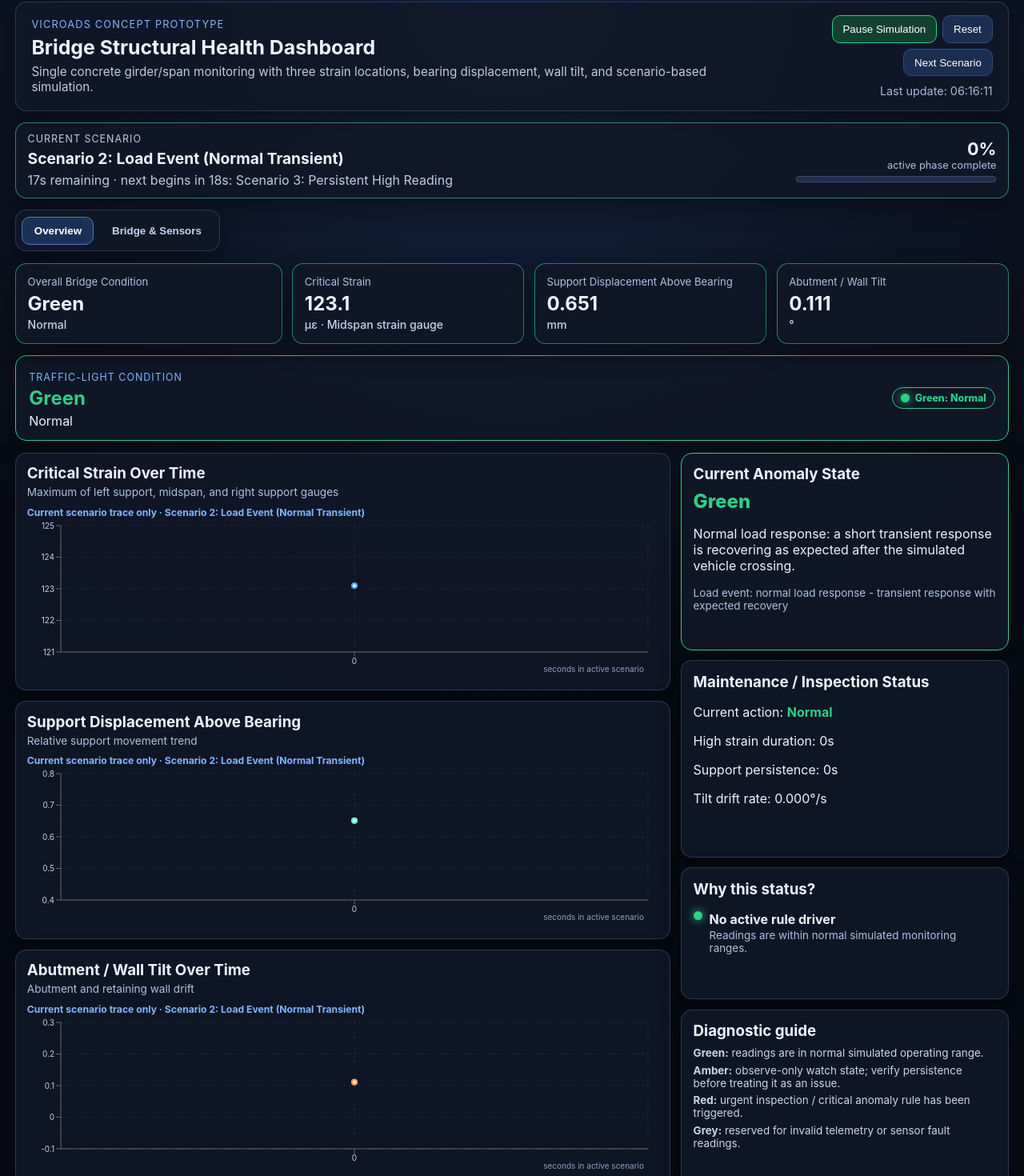
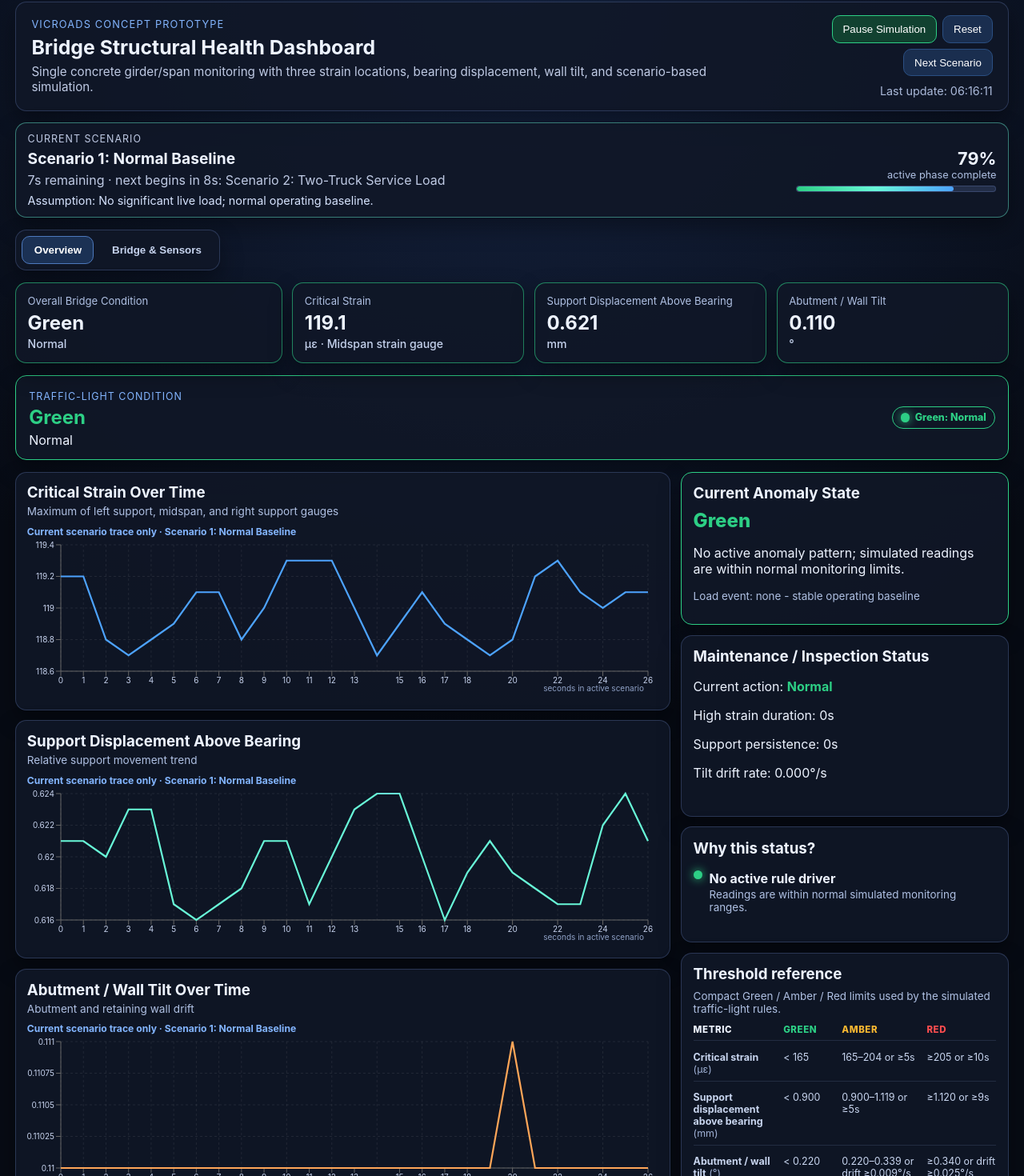
Before and after one commit to Janesjuicers/CAPSTONE, a React (Vite) app in the folder web-dashboard/: page / in a window 1280 px wide. Shown: the part 14-1484 px from the top of the page at 80% size. Built offline with nearby package versions, Linux system fonts and the light colour scheme.

Commit message:
Polish dashboard scenario simulation

```diff
--- a/web-dashboard/src/App.jsx
+++ b/web-dashboard/src/App.jsx
@@ -3,7 +3,7 @@ import MetricCard from './components/MetricCard';
 import LiveChart from './components/LiveChart';
 import MemberTable from './components/MemberTable';
 import BridgeSchematic from './components/BridgeSchematic';
-import { MAX_POINTS, createInitialHistory, evaluateStatus, jumpToScenario, nextDataPoint, scenarioCatalog } from './data/simulator';
+import { MAX_POINTS, THRESHOLD_GUIDE, createInitialHistory, evaluateStatus, jumpToScenario, nextDataPoint, scenarioCatalog } from './data/simulator';
 
 function toneFromTraffic(statusKey) {
   if (statusKey === 'red') return 'danger';
@@ -32,6 +32,7 @@ function ScenarioProgress({ latest }) {
         <p>
           {latest.scenarioRemainingSec}s remaining · next begins in {latest.nextScenarioInSec}s: {latest.nextScenarioLabel}
         </p>
+        <p className="scenario-assumption">Assumption: {latest.scenarioAssumption}</p>
       </div>
       <div className="scenario-progress-block" aria-label="Scenario timer and progress">
         <strong>{progressPercent}%</strong>
@@ -63,16 +64,27 @@ function WhyStatusPanel({ latest }) {
   );
 }
 
-function DiagnosticGuide() {
+function ThresholdGuide() {
   return (
-    <article className="card diagnostic-guide">
-      <h3>Diagnostic guide</h3>
-      <ul>
-        <li><strong>Green:</strong> readings are in normal simulated operating range.</li>
-        <li><strong>Amber:</strong> observe-only watch state; verify persistence before treating it as an issue.</li>
-        <li><strong>Red:</strong> urgent inspection / critical anomaly rule has been triggered.</li>
-        <li><strong>Grey:</strong> reserved for invalid telemetry or sensor fault readings.</li>
-      </ul>
+    <article className="card threshold-guide">
+      <h3>Threshold reference</h3>
+      <p className="small-muted">Compact Green / Amber / Red limits used by the simulated traffic-light rules.</p>
+      <div className="threshold-grid" role="table" aria-label="Traffic light threshold reference">
+        <div className="threshold-row threshold-head" role="row">
+          <span role="columnheader">Metric</span>
+          <span role="columnheader" className="traffic-green">Green</span>
+          <span role="columnheader" className="traffic-amber">Amber</span>
+          <span role="columnheader" className="traffic-red">Red</span>
+        </div>
+        {THRESHOLD_GUIDE.map((threshold) => (
+          <div className="threshold-row" role="row" key={threshold.metric}>
+            <span role="cell"><strong>{threshold.metric}</strong> <em>({threshold.unit})</em></span>
+            <span role="cell">{threshold.green}</span>
+            <span role="cell">{threshold.amber}</span>
+            <span role="cell">{threshold.red}</span>
+          </div>
+        ))}
+      </div>
     </article>
   );
 }
@@ -207,7 +219,7 @@ export default function App() {
               </article>
 
               <WhyStatusPanel latest={latest} />
-              <DiagnosticGuide />
+              <ThresholdGuide />
             </section>
           </section>
         </main>
--- a/web-dashboard/src/data/simulator.js
+++ b/web-dashboard/src/data/simulator.js
@@ -1,11 +1,55 @@
-export const MAX_POINTS = 34;
+export const MAX_POINTS = 40;
 
 const DEFAULT_POINTS = 22;
 const SCENARIOS = [
-  { id: 'baseline', label: 'Scenario 1: Normal Baseline', durationSec: 26 },
-  { id: 'load_event', label: 'Scenario 2: Load Event (Normal Transient)', durationSec: 18 },
-  { id: 'persistent_high', label: 'Scenario 3: Persistent High Reading', durationSec: 22 },
-  { id: 'tilt_drift', label: 'Scenario 4: Tilt Drift', durationSec: 24 }
+  {
+    id: 'baseline',
+    label: 'Scenario 1: Normal Baseline',
+    durationSec: 34,
+    assumption: 'No significant live load; normal operating baseline.'
+  },
+  {
+    id: 'load_event',
+    label: 'Scenario 2: Two-Truck Service Load',
+    durationSec: 34,
+    assumption: 'Two representative heavy trucks crossing in sequence.'
+  },
+  {
+    id: 'persistent_high',
+    label: 'Scenario 3: Sustained High Strain',
+    durationSec: 36,
+    assumption: 'Sustained abnormal strain response.'
+  },
+  {
+    id: 'tilt_drift',
+    label: 'Scenario 4: Abutment / Wall Movement',
+    durationSec: 36,
+    assumption: 'Gradual abutment / soil / retaining wall movement.'
+  }
+];
+
+export const THRESHOLD_GUIDE = [
+  {
+    metric: 'Critical strain',
+    unit: 'με',
+    green: '< 165',
+    amber: '165–204 or ≥5s',
+    red: '≥205 or ≥10s'
+  },
+  {
+    metric: 'Support displacement above bearing',
+    unit: 'mm',
+    green: '< 0.900',
+    amber: '0.900–1.119 or ≥5s',
+    red: '≥1.120 or ≥9s'
+  },
+  {
+    metric: 'Abutment / wall tilt',
+    unit: '°',
+    green: '< 0.220',
+    amber: '0.220–0.339 or drift ≥0.009°/s',
+    red: '≥0.340 or drift ≥0.025°/s'
+  }
 ];
 
 const LOOP_SECONDS = SCENARIOS.reduce((sum, scenario) => sum + scenario.durationSec, 0);
@@ -25,12 +69,8 @@ function stableNoise(tick, phase = 0, magnitude = 1) {
   return (Math.sin((tick + phase) * 1.19) * 0.42 + Math.sin((tick + phase) * 0.47) * 0.38 + Math.sin((tick + phase) * 2.11) * 0.2) * magnitude;
 }
 
-function smoothPulse(progress, risePoint = 0.34, fallPoint = 0.72) {
-  const rise = clamp(progress / risePoint, 0, 1);
-  const fall = clamp((1 - progress) / (1 - fallPoint), 0, 1);
-  const shapedRise = rise * rise * (3 - 2 * rise);
-  const shapedFall = fall * fall * (3 - 2 * fall);
-  return Math.min(shapedRise, shapedFall);
+function bellPulse(progress, center, width) {
+  return Math.exp(-Math.pow((progress - center) / width, 2));
 }
 
 function getScenarioState(globalTick) {
@@ -60,56 +100,57 @@ function getScenarioState(globalTick) {
 
 function scenarioMetrics(state, globalTick) {
   const natural = stableNoise(globalTick, 1, 1);
-  const localRipple = Math.sin(state.scenarioTick * 0.7) * 0.8;
+  const localRipple = Math.sin(state.scenarioTick * 0.42) * 0.35;
 
   if (state.id === 'baseline') {
     return {
-      loadEvent: 'none',
-      strainLeft: 112 + natural * 1.2 + localRipple * 0.5,
-      strainMidspan: 119 + stableNoise(globalTick, 6, 1.5),
-      strainRight: 110 + stableNoise(globalTick, 11, 1.1) - localRipple * 0.35,
-      supportDisplacement: 0.62 + stableNoise(globalTick, 3, 0.018),
-      abutmentTilt: 0.11 + stableNoise(globalTick, 8, 0.002)
+      loadEvent: 'none - stable operating baseline',
+      strainLeft: 112 + natural * 0.35 + localRipple * 0.2,
+      strainMidspan: 119 + stableNoise(globalTick, 6, 0.45),
+      strainRight: 110 + stableNoise(globalTick, 11, 0.35) - localRipple * 0.15,
+      supportDisplacement: 0.62 + stableNoise(globalTick, 3, 0.006),
+      abutmentTilt: 0.11 + stableNoise(globalTick, 8, 0.0007)
     };
   }
 
   if (state.id === 'load_event') {
-    const vehiclePulse = smoothPulse(state.progress, 0.32, 0.7);
-    const recoveryTail = state.progress > 0.7 ? Math.exp(-(state.scenarioTick - state.durationSec * 0.7) / 2.5) * 0.08 : 0;
-    const transient = vehiclePulse + recoveryTail;
+    const firstTruck = bellPulse(state.progress, 0.32, 0.11);
+    const secondTruck = bellPulse(state.progress, 0.62, 0.12);
+    const recovery = state.progress > 0.72 ? Math.exp(-(state.progress - 0.72) * 12) * 0.08 : 0;
+    const transient = firstTruck * 0.95 + secondTruck + recovery;
     return {
-      loadEvent: 'normal load response - transient response with expected recovery',
-      strainLeft: 117 + transient * 17 + stableNoise(globalTick, 2, 0.9),
-      strainMidspan: 123 + transient * 35 + stableNoise(globalTick, 5, 1.0),
-      strainRight: 116 + transient * 16 + stableNoise(globalTick, 9, 0.9),
-      supportDisplacement: 0.65 + transient * 0.12 + stableNoise(globalTick, 4, 0.01),
-      abutmentTilt: 0.112 + stableNoise(globalTick, 10, 0.0016)
+      loadEvent: 'normal transient/service load response - two representative heavy trucks crossing in sequence with expected recovery',
+      strainLeft: 116 + transient * 13 + stableNoise(globalTick, 2, 0.45),
+      strainMidspan: 122 + transient * 29 + stableNoise(globalTick, 5, 0.5),
+      strainRight: 115 + transient * 12 + stableNoise(globalTick, 9, 0.45),
+      supportDisplacement: 0.65 + transient * 0.095 + stableNoise(globalTick, 4, 0.006),
+      abutmentTilt: 0.112 + stableNoise(globalTick, 10, 0.0008)
     };
   }
 
   if (state.id === 'persistent_high') {
-    const ramp = 1 - Math.exp(-state.scenarioTick / 3.8);
-    const plateau = 0.94 + Math.sin(state.scenarioTick * 0.18) * 0.025;
+    const ramp = 1 - Math.exp(-state.scenarioTick / 5.5);
+    const plateau = 0.96 + Math.sin(state.scenarioTick * 0.15) * 0.018;
     const hold = ramp * plateau;
     return {
-      loadEvent: 'none - elevated strain reading persists',
-      strainLeft: 150 + hold * 30 + stableNoise(globalTick, 1, 0.9),
-      strainMidspan: 169 + hold * 43 + stableNoise(globalTick, 4, 1.0),
-      strainRight: 147 + hold * 28 + stableNoise(globalTick, 7, 0.9),
-      supportDisplacement: 0.8 + hold * 0.2 + stableNoise(globalTick, 12, 0.009),
-      abutmentTilt: 0.13 + stableNoise(globalTick, 14, 0.0016)
+      loadEvent: 'none - sustained abnormal strain response',
+      strainLeft: 139 + hold * 26 + stableNoise(globalTick, 1, 0.55),
+      strainMidspan: 166 + hold * 48 + stableNoise(globalTick, 4, 0.7),
+      strainRight: 136 + hold * 22 + stableNoise(globalTick, 7, 0.55),
+      supportDisplacement: 0.78 + hold * 0.16 + stableNoise(globalTick, 12, 0.006),
+      abutmentTilt: 0.132 + stableNoise(globalTick, 14, 0.0008)
     };
   }
 
   const drift = state.progress;
   const driftCurve = drift * drift * (3 - 2 * drift);
   return {
-    loadEvent: 'none - wall tilt drift accumulating',
-    strainLeft: 121 + stableNoise(globalTick, 2, 0.8),
-    strainMidspan: 127 + Math.sin(state.scenarioTick * 0.18) * 1.2 + stableNoise(globalTick, 4, 0.8),
-    strainRight: 121 + stableNoise(globalTick, 9, 0.8),
-    supportDisplacement: 0.74 + driftCurve * 0.17 + stableNoise(globalTick, 6, 0.009),
-    abutmentTilt: 0.165 + driftCurve * 0.285 + stableNoise(globalTick, 13, 0.0018)
+    loadEvent: 'none - abutment / soil / retaining wall movement accumulating',
+    strainLeft: 119 + driftCurve * 6 + stableNoise(globalTick, 2, 0.45),
+    strainMidspan: 124 + driftCurve * 8 + Math.sin(state.scenarioTick * 0.16) * 0.7 + stableNoise(globalTick, 4, 0.45),
+    strainRight: 120 + driftCurve * 5 + stableNoise(globalTick, 9, 0.45),
+    supportDisplacement: 0.76 + driftCurve * 0.18 + stableNoise(globalTick, 6, 0.006),
+    abutmentTilt: 0.18 + driftCurve * 0.21 + stableNoise(globalTick, 13, 0.001)
   };
 }
 
@@ -186,7 +227,7 @@ function detectAnomalies(point) {
     return [
       {
         code: 'NORMAL_LOAD_RESPONSE',
-        message: 'Normal load response: a short transient response is recovering as expected after the simulated vehicle crossing.',
+        message: 'Normal transient/service load response: two representative heavy trucks are crossing in sequence and the readings recover as expected.',
         severity: 24
       }
     ];
@@ -196,18 +237,19 @@ function detectAnomalies(point) {
     return [
       {
         code: 'CONTINUOUS_HIGH',
-        message: 'Midspan strain remains elevated without a load event, so schedule inspection and verify sensor bonding/calibration.',
+        message: 'Midspan strain is the dominant elevated reading without a load event, so schedule inspection and verify sensor bonding/calibration.',
         severity: 76
       }
     ];
   }
 
   if (point.scenarioId === 'tilt_drift') {
+    const severity = point.abutmentTilt >= 0.34 ? 90 : point.abutmentTilt >= 0.22 ? 76 : 58;
     return [
       {
         code: 'TILT_DRIFT',
         message: 'Abutment / retaining wall tilt is the dominant abnormal signal and is drifting upward over time.',
-        severity: 90
+        severity
       }
     ];
   }
@@ -235,12 +277,12 @@ function selectDominantIssue(point, sensorStatuses) {
   ];
 
   if (point.scenarioId === 'tilt_drift') {
-    candidates.find((candidate) => candidate.key === 'abutmentTilt').score += 90;
-    candidates.find((candidate) => candidate.key === 'supportDisplacement').score += 20;
+    candidates.find((candidate) => candidate.key === 'abutmentTilt').score += 160;
+    candidates.find((candidate) => candidate.key === 'supportDisplacement').score += 15;
   }
 
   if (point.scenarioId === 'persistent_high') {
-    candidates.find((candidate) => candidate.key === point.criticalSensorKey).score += 80;
+    candidates.find((candidate) => candidate.key === 'strainMidspan').score += 100;
   }
 
   if (point.scenarioId === 'baseline' || point.scenarioId === 'load_event') {
@@ -276,6 +318,7 @@ function createBridgePoint(globalTick = 0, previousPoint) {
     scenarioLabel: scenario.label,
     scenarioTick: scenario.scenarioTick,
     scenarioDurationSec: scenario.durationSec,
+    scenarioAssumption: scenario.assumption,
     scenarioRemainingSec: scenario.remainingSec,
     nextScenarioLabel: scenario.nextScenarioLabel,
     nextScenarioInSec: scenario.nextScenarioInSec,
--- a/web-dashboard/src/styles.css
+++ b/web-dashboard/src/styles.css
@@ -567,17 +567,16 @@ th {
 }
 
 .why-panel,
-.diagnostic-guide {
+.threshold-guide {
   padding: 0.9rem;
 }
 
 .why-panel h3,
-.diagnostic-guide h3 {
+.threshold-guide h3 {
   margin: 0 0 0.5rem;
 }
 
-.driver-list,
-.diagnostic-guide ul {
+.driver-list {
   margin: 0;
   padding: 0;
   list-style: none;
@@ -603,10 +602,45 @@ th {
   font-size: 0.84rem;
 }
 
-.diagnostic-guide li {
+.scenario-assumption {
+  margin-top: 0.45rem !important;
+  color: #d7e4ff !important;
+  font-size: 0.9rem;
+}
+
+.threshold-grid {
+  margin-top: 0.65rem;
+  display: grid;
+  gap: 0.35rem;
+}
+
+.threshold-row {
+  display: grid;
+  grid-template-columns: 1.15fr 0.72fr 1.08fr 0.95fr;
+  gap: 0.45rem;
+  align-items: start;
+  padding: 0.42rem 0;
+  border-bottom: 1px solid rgba(139, 163, 214, 0.16);
   color: #c8d5ef;
-  font-size: 0.84rem;
-  margin-top: 0.35rem;
+  font-size: 0.78rem;
+}
+
+.threshold-row:last-child {
+  border-bottom: 0;
+}
+
+.threshold-head {
+  padding-top: 0;
+  color: #edf3ff;
+  font-size: 0.72rem;
+  font-weight: 800;
+  text-transform: uppercase;
+  letter-spacing: 0.05em;
+}
+
+.threshold-row em {
+  color: #9fb0d4;
+  font-style: normal;
 }
 
 .bridge-sensors-grid {
@@ -681,6 +715,10 @@ th {
     text-align: left;
   }
 
+  .threshold-row {
+    grid-template-columns: 1fr;
+  }
+
   .overview-metrics,
   .bridge-sensors-grid {
     grid-template-columns: 1fr;
```
